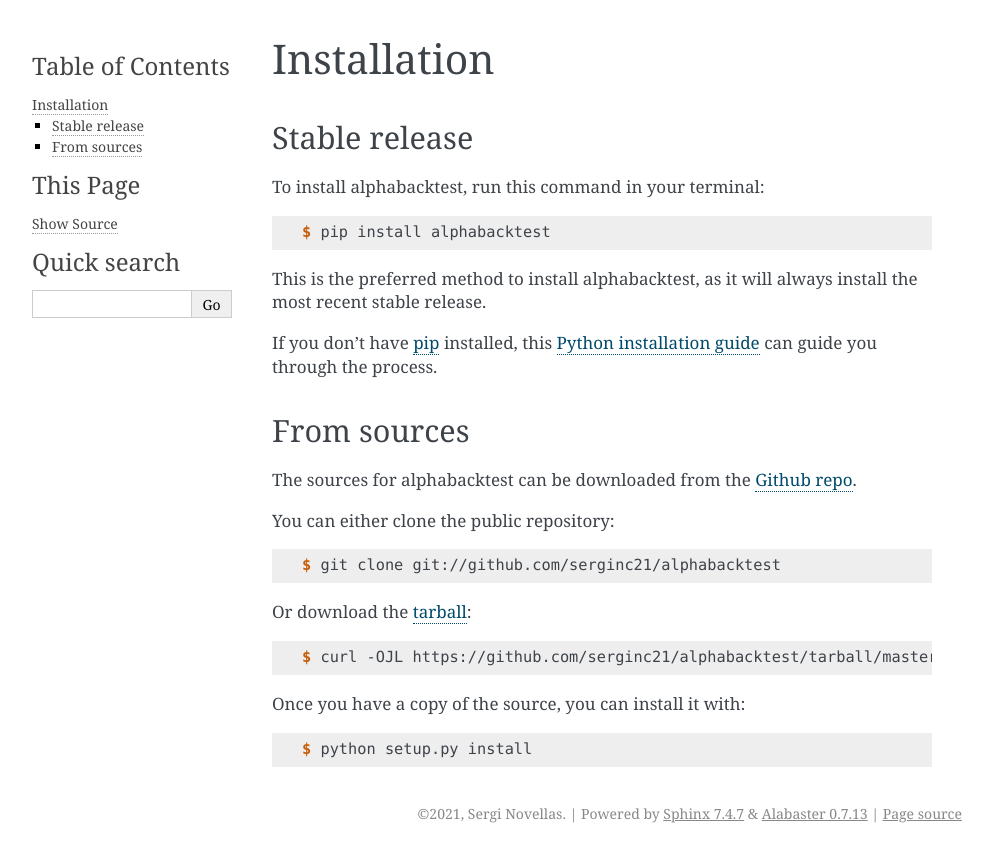
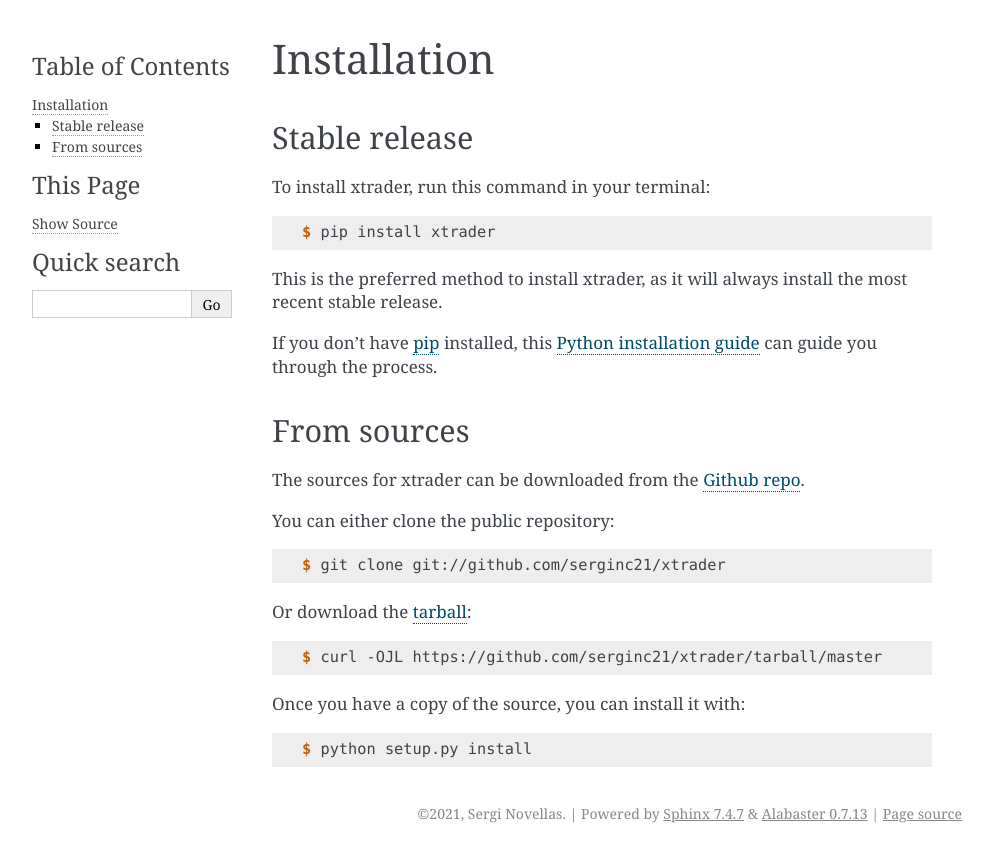
Before and after one commit to serginc21/etrading, a Sphinx documentation site: the page built from docs/installation.rst, in a window 1280 px wide. Shown: the top 862 px of the page, without its empty margins (148-1141 px from the left). Built offline with Sphinx 7.4.7, drawn with Linux system fonts in a browser that asks for light colours; pages that are not in the unit, such as notebooks, are missing from menus; the version number is read from the project's files by our own code.

Commit message:
Initial commit

```diff
--- a/docs/conf.py
+++ b/docs/conf.py
@@ -1,6 +1,6 @@
 #!/usr/bin/env python
 #
-# alphabacktest documentation build configuration file, created by
+# xtrader documentation build configuration file, created by
 # sphinx-quickstart on Fri Jun  9 13:47:02 2017.
 #
 # This file is execfile()d with the current directory set to its
@@ -21,7 +21,7 @@
 import sys
 sys.path.insert(0, os.path.abspath('..'))
 
-import alphabacktest
+import xtrader
 
 # -- General configuration ---------------------------------------------
 
@@ -46,7 +46,7 @@
 master_doc = 'index'
 
 # General information about the project.
-project = 'alphabacktest'
+project = 'xtrader'
 copyright = "2021, Sergi Novellas"
 author = "Sergi Novellas"
 
@@ -55,9 +55,9 @@
 # the built documents.
 #
 # The short X.Y version.
-version = alphabacktest.__version__
+version = xtrader.__version__
 # The full version, including alpha/beta/rc tags.
-release = alphabacktest.__version__
+release = xtrader.__version__
 
 # The language for content autogenerated by Sphinx. Refer to documentation
 # for a list of supported languages.
@@ -100,7 +100,7 @@
 # -- Options for HTMLHelp output ---------------------------------------
 
 # Output file base name for HTML help builder.
-htmlhelp_basename = 'alphabacktestdoc'
+htmlhelp_basename = 'xtraderdoc'
 
 
 # -- Options for LaTeX output ------------------------------------------
@@ -127,8 +127,8 @@
 # (source start file, target name, title, author, documentclass
 # [howto, manual, or own class]).
 latex_documents = [
-    (master_doc, 'alphabacktest.tex',
-     'alphabacktest Documentation',
+    (master_doc, 'xtrader.tex',
+     'xtrader Documentation',
      'Sergi Novellas', 'manual'),
 ]
 
@@ -138,8 +138,8 @@
 # One entry per manual page. List of tuples
 # (source start file, name, description, authors, manual section).
 man_pages = [
-    (master_doc, 'alphabacktest',
-     'alphabacktest Documentation',
+    (master_doc, 'xtrader',
+     'xtrader Documentation',
      [author], 1)
 ]
 
@@ -150,10 +150,10 @@
 # (source start file, target name, title, author,
 #  dir menu entry, description, category)
 texinfo_documents = [
-    (master_doc, 'alphabacktest',
-     'alphabacktest Documentation',
+    (master_doc, 'xtrader',
+     'xtrader Documentation',
      author,
-     'alphabacktest',
+     'xtrader',
      'One line description of project.',
      'Miscellaneous'),
 ]
--- a/docs/index.rst
+++ b/docs/index.rst
@@ -1,4 +1,4 @@
-Welcome to alphabacktest's documentation!
+Welcome to xtrader's documentation!
 ======================================
 
 .. toctree::
--- a/docs/installation.rst
+++ b/docs/installation.rst
@@ -8,13 +8,13 @@
 Stable release
 --------------
 
-To install alphabacktest, run this command in your terminal:
+To install xtrader, run this command in your terminal:
 
 .. code-block:: console
 
-    $ pip install alphabacktest
+    $ pip install xtrader
 
-This is the preferred method to install alphabacktest, as it will always install the most recent stable release.
+This is the preferred method to install xtrader, as it will always install the most recent stable release.
 
 If you don't have `pip`_ installed, this `Python installation guide`_ can guide
 you through the process.
@@ -26,19 +26,19 @@
 From sources
 ------------
 
-The sources for alphabacktest can be downloaded from the `Github repo`_.
+The sources for xtrader can be downloaded from the `Github repo`_.
 
 You can either clone the public repository:
 
 .. code-block:: console
 
-    $ git clone git://github.com/serginc21/alphabacktest
+    $ git clone git://github.com/serginc21/xtrader
 
 Or download the `tarball`_:
 
 .. code-block:: console
 
-    $ curl -OJL https://github.com/serginc21/alphabacktest/tarball/master
+    $ curl -OJL https://github.com/serginc21/xtrader/tarball/master
 
 Once you have a copy of the source, you can install it with:
 
@@ -47,5 +47,5 @@
     $ python setup.py install
 
 
-.. _Github repo: https://github.com/serginc21/alphabacktest
-.. _tarball: https://github.com/serginc21/alphabacktest/tarball/master
+.. _Github repo: https://github.com/serginc21/xtrader
+.. _tarball: https://github.com/serginc21/xtrader/tarball/master
--- a/docs/usage.rst
+++ b/docs/usage.rst
@@ -2,6 +2,6 @@
 Usage
 =====
 
-To use alphabacktest in a project::
+To use xtrader in a project::
 
-    import alphabacktest
+    import xtrader
```
Also changed, not shown: CONTRIBUTING.rst (+12 -12 lines), README.md (+3 -0 lines), setup.py (+4 -4 lines), .travis.yml, xtrader/__init__.py (added), 8 other files.
